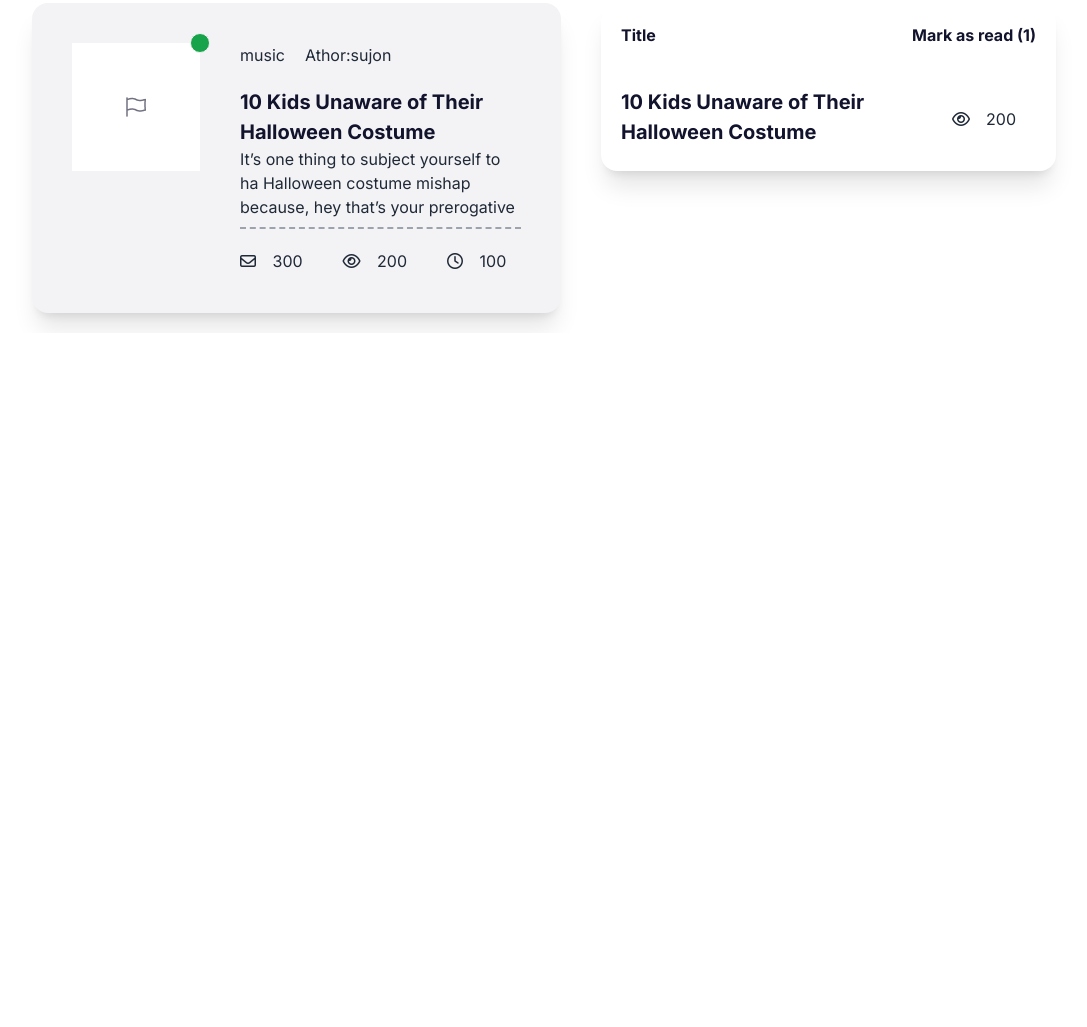
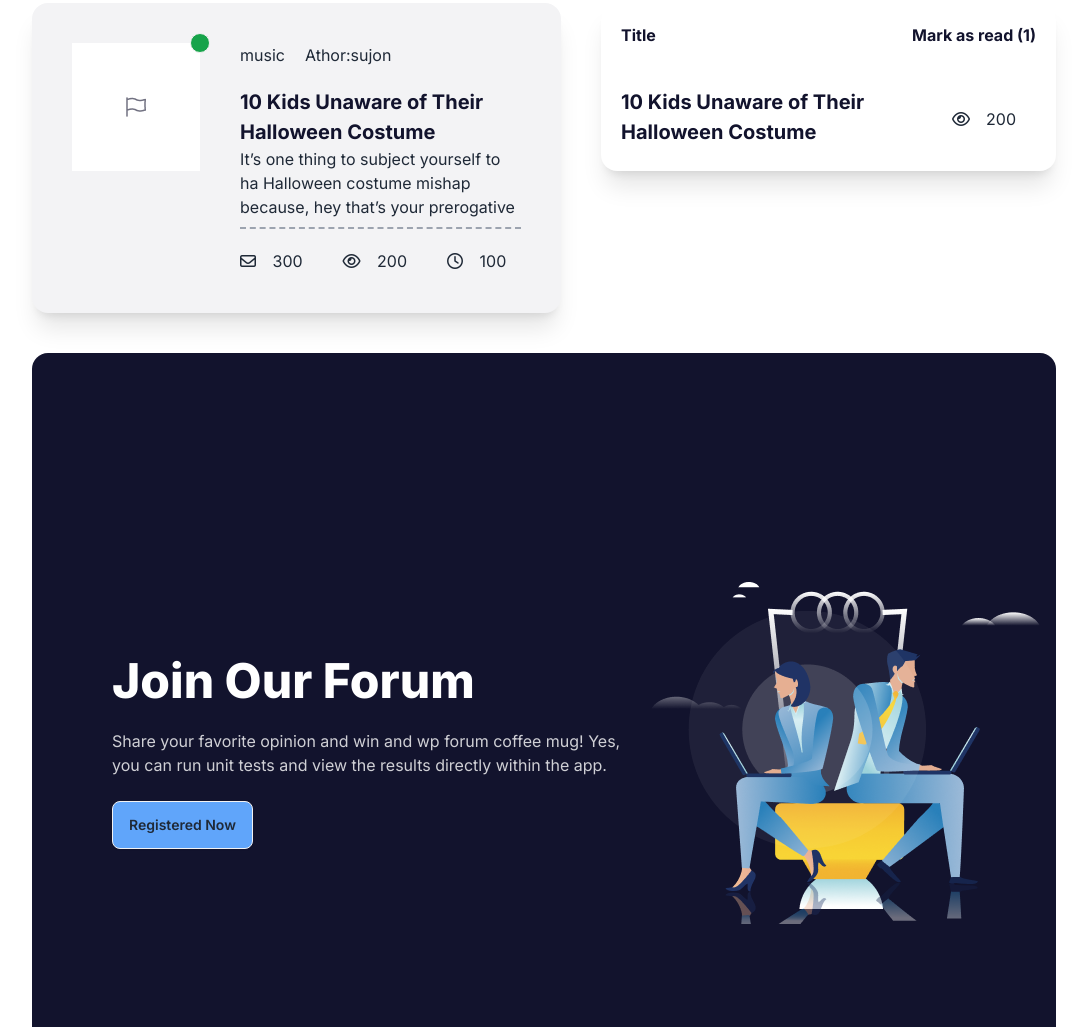
Before and after one commit to sujonifty/Retro-Forum, a plain HTML site: page index.html in a window 1280 px wide. Shown: the part 893-1920 px from the top of the page, without its empty margins (96-1183 px from the left). Before the commit the page ends 1226 px from the top, so only its background shows below. Drawn offline with nearby package versions, Linux system fonts and the light colour scheme.

Commit message:
completed forum  section

```diff
--- a/index.html
+++ b/index.html
@@ -203,6 +203,20 @@
                 </div>
             </div>
         </section>
+
+        <!-- forum section  -->
+        <section class="my-10">
+            <div class="hero min-h-screen rounded-2xl bg-[#12132D]">
+                <div class="hero-content flex-col lg:pl-20 lg:flex-row-reverse">
+                  <img src="images/joinforum.png" />
+                  <div>
+                    <h1 class="text-5xl text-white font-extrabold">Join Our Forum</h1>
+                    <p class="py-6 text-[#FFFFFFCC]">Share your favorite opinion and win and wp forum coffee mug! Yes, you can run unit tests and view the results directly within the app. </p>
+                    <button class="btn bg-blue-400">Registered Now</button>
+                  </div>
+                </div>
+              </div>
+        </section>
     </main>
     <footer></footer>
 
```
